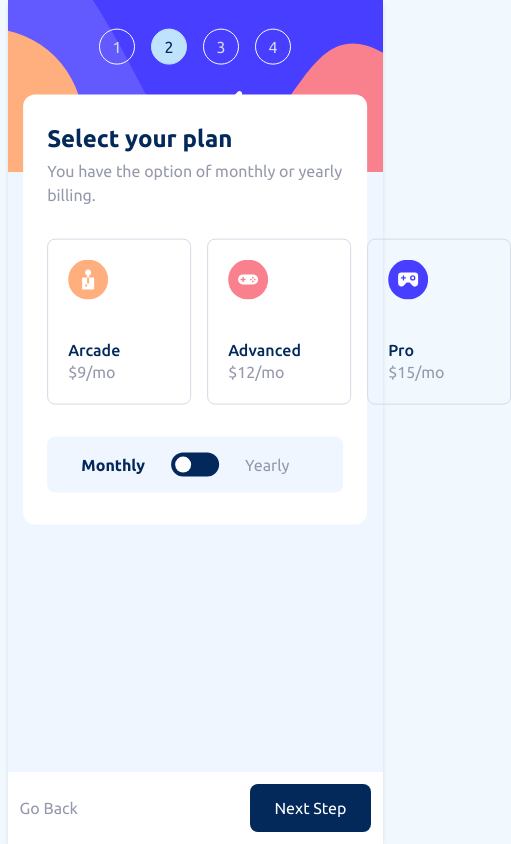
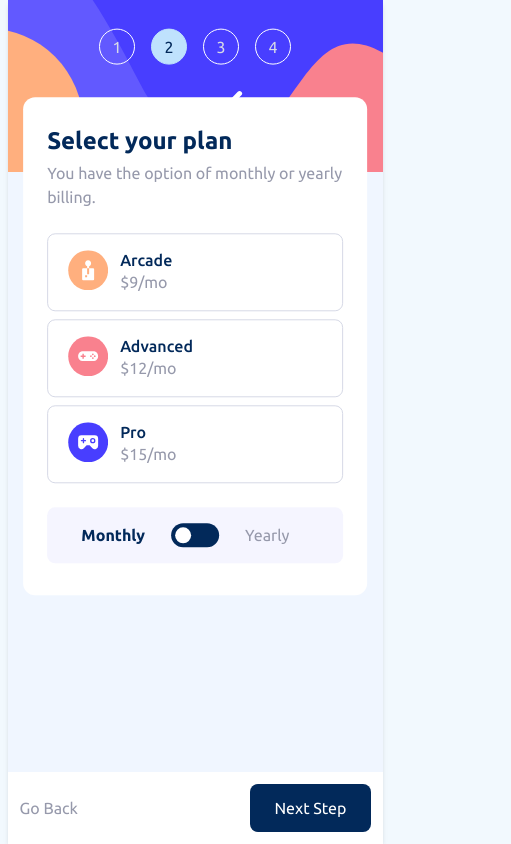
Before and after one commit to MooseCowBear/react-typescript-multi-part-form, a React (Vite) app: page / in a window 390 px wide. Shown: the whole page, 511 px wide, since content can reach past the window. Built offline with nearby package versions, Linux system fonts and the light colour scheme.

Commit message:
add mobile layour for second step

```diff
--- a/src/App.tsx
+++ b/src/App.tsx
@@ -10,7 +10,7 @@ function App() {
   return (
     <>
       <Sidebar currentStep={currentStep} setStep={setCurrentStep} />
-      <div className="bg-neutral-300 md:bg-neutral-100 relative h-full p-5 md:p-0 relative">
+      <div className="bg-neutral-300 md:bg-neutral-100 relative md:h-full p-5 md:p-0 min-h-[520px]">
         <Form step={currentStep} />
         <div className="absolute p-3 bg-neutral-100 bottom-0 left-0 block w-full md:hidden">
           {buttons(currentStep).map((button) => (
--- a/src/components/FormFieldsTwo.tsx
+++ b/src/components/FormFieldsTwo.tsx
@@ -7,13 +7,13 @@ export function FormFieldsTwo() {
   const [monthly, setMonthly] = useState(true);
 
   return (
-    <div className="flex flex-col items-stretch gap-8">
-      <div className="grid grid-cols-[9rem,_9rem,_9rem] gap-4">
+    <div className="flex flex-col items-stretch gap-6 md:gap-8">
+      <div className="grid md:grid-cols-3 lg:grid-cols-[9rem,_9rem,_9rem] gap-2 md:gap-4">
         {plans.map((plan) => (
           <PlanCard plan={plan} monthly={monthly} />
         ))}
       </div>
-      <div className="rounded-lg bg-neutral-300 flex items-center justify-center p-4">
+      <div className="rounded-lg bg-blue-300/5 flex items-center justify-center p-4">
         <div className="relative">
           <label className="grid grid-cols-[1fr,_100px,_1fr]">
             <span className={`${monthly ? "font-bold" : "text-neutral-500"}`}>
--- a/src/components/PlanCard.tsx
+++ b/src/components/PlanCard.tsx
@@ -29,7 +29,7 @@ export function PlanCard({ plan, monthly }: PlanCardProps) {
   // TODO: need state update
 
   return (
-    <button className="flex flex-col items-start justify-between border border-neutral-400 rounded-lg p-5 gap-10 hover:cursor-pointer">
+    <button className="flex md:flex-col items-start md:justify-between border border-neutral-400 rounded-lg py-4 px-5 md:py-5 md:px-[clamp(2px,_1vw,_1.25rem)] lg:p-5 gap-3 md:gap-10 hover:cursor-pointer hover:border-blue-300 hover:bg-blue-300/5">
       <img src={icon()} />
       <div className="flex flex-col items-start">
         <h3 className="font-medium leading-tight">{plan.title}</h3>
--- a/src/layout/Form.tsx
+++ b/src/layout/Form.tsx
@@ -30,8 +30,8 @@ const FORM_HEADERS = [
 
 export function Form({ step }: FormProps) {
   return (
-    <div className="absolute w-11/12 top-0 left-1/2 translate-x-[-50%] translate-y-[-18%] rounded-xl py-8 px-6 md:left-0 md:translate-x-[0%] md:translate-y-[0%] md:py-10 md:px-20 md:relative bg-neutral-100 md:flex md:flex-col md:justify-between md:h-full md:w-auto md-bg-transparent">
-      <div className="flex flex-col gap-8">
+    <div className="absolute w-11/12 top-0 left-1/2 translate-x-[-50%] translate-y-[-15%] rounded-xl py-8 px-6 md:left-0 md:translate-x-[0%] md:translate-y-[0%] md:py-10 md:px-20 md:relative bg-neutral-100 md:flex md:flex-col md:justify-between md:h-full md:w-auto md-bg-transparent">
+      <div className="flex flex-col gap-6 md:gap-8">
         <FormHeader
           title={FORM_HEADERS[step - 1].title}
           subtitle={FORM_HEADERS[step - 1].subtitle}
```
